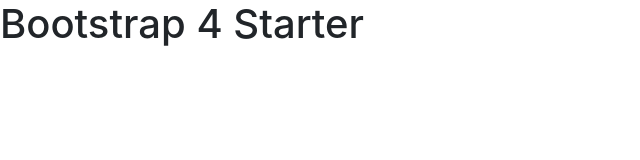
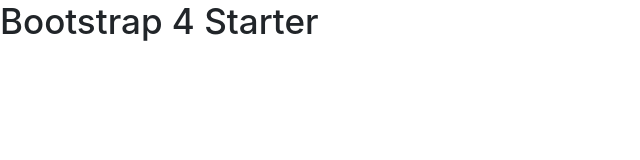
Before and after one commit to assets1975/Bootstrap4Starter, a website: page src/index.html in a window 1280 px wide. Shown: the whole page, without its empty margins (0-640 px from the left). Drawn offline with nearby package versions, Linux system fonts and the light colour scheme; files that its build step writes are made by us from their sources.

```diff
--- a/src/scss/style.scss
+++ b/src/scss/style.scss
@@ -1 +1,9 @@
 // Main Sass File
+html {
+    font-size: 14px;
+}
+
+
+h1 {
+    margin:0 0;
+}
```
